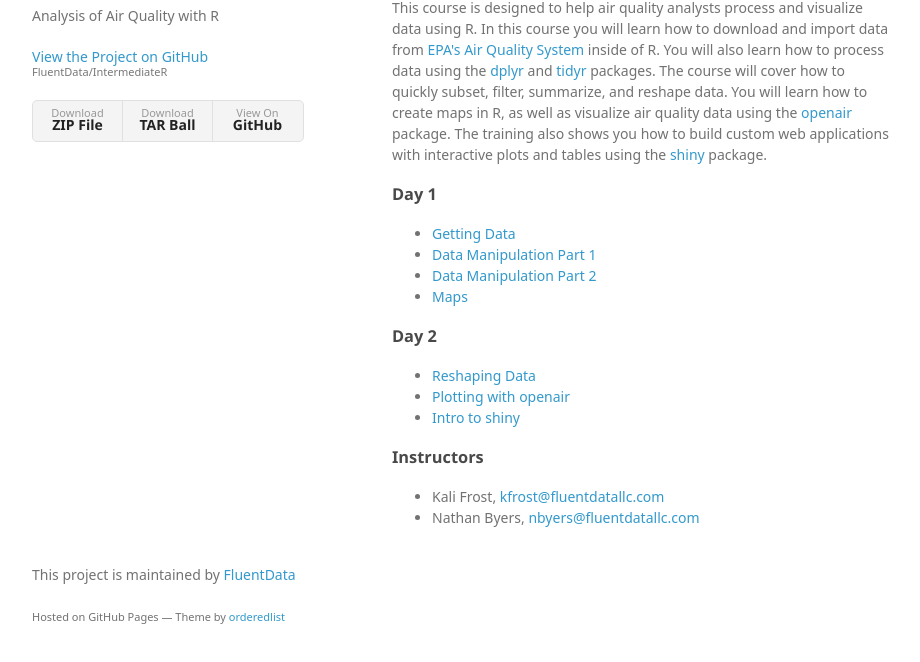
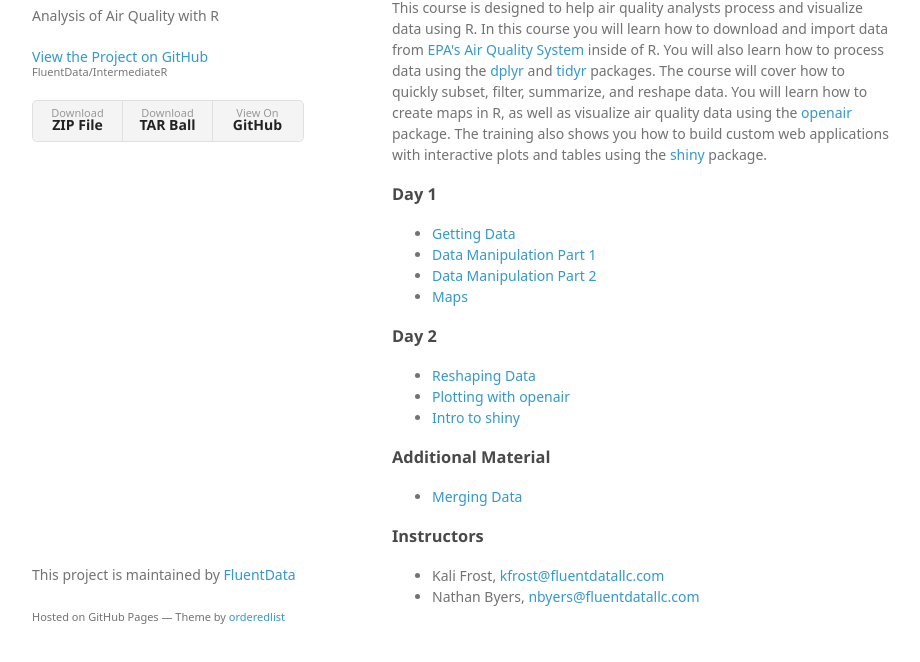
Before and after one commit to FluentData/IntermediateR, a plain HTML site: page index.html in a window 1280 px wide. Shown: the part 104-766 px from the top of the page, without its empty margins (178-1098 px from the left). Drawn offline with Linux system fonts and the light colour scheme; a web font is replaced by a local one.

Commit message:
Update index.html

```diff
--- a/index.html
+++ b/index.html
@@ -63,6 +63,13 @@ applications with interactive plots and tables using the <a href="http://shiny.r
 </ul>
 
 <h3>
+<a id="additional-material" class="anchor" href="#additional-material" aria-hidden="true"><span aria-hidden="true" class="octicon octicon-link"></span></a>Additional Material</h3>
+
+<ul>
+<li><a href="http://rpubs.com/NateByers/Merging" target="_blank">Merging Data</a></li>
+</ul>
+
+<h3>
 <a id="instructors" class="anchor" href="#instructors" aria-hidden="true"><span aria-hidden="true" class="octicon octicon-link"></span></a>Instructors</h3>
 
 <ul>
```
